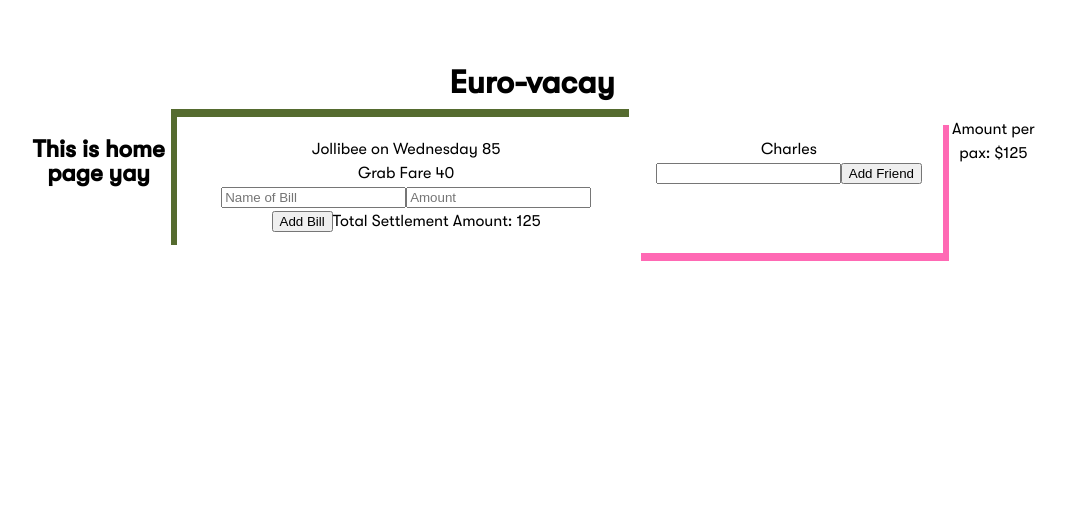
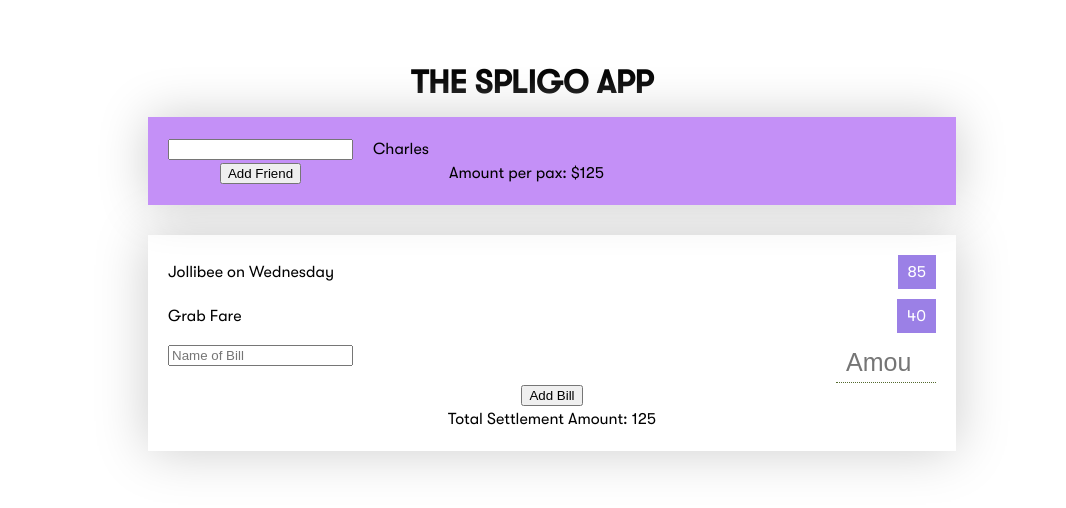
Before and after one commit to rachellesg/splitwise, a React (Create React App) app: page / in a window 1280 px wide. Shown: the top 508 px of the page, without its empty margins (108-1174 px from the left). Built offline with nearby package versions, Linux system fonts and the light colour scheme.

Commit message:
style: update some basic styling
in progress doh

```diff
--- a/src/App.js
+++ b/src/App.js
@@ -10,7 +10,7 @@ function App() {
   return (
     <Router>
       <Container>
-        <Header>Euro-vacay</Header>
+        <Header>THE SPLIGO APP</Header>
         <Switch>
           <Route path="/about">About</Route>
           <Route path="/">
--- a/src/components/Bills/List/Bill/index.jsx
+++ b/src/components/Bills/List/Bill/index.jsx
@@ -1,7 +1,7 @@
 function Bill({ bill }) {
   return (
-    <div>
-      {bill.name} {bill.amount}
+    <div className="bill-content">
+      {bill.name} <div className="bill-content_amount">{bill.amount}</div>
     </div>
   );
 }
--- a/src/components/Friends/List/Friend/index.jsx
+++ b/src/components/Friends/List/Friend/index.jsx
@@ -1,5 +1,5 @@
 function Friend({ friend }) {
-  return <div>{friend}</div>;
+  return <div className="friends-content_friend">{friend}</div>;
 }
 
 export default Friend;
--- a/src/components/Friends/List/index.jsx
+++ b/src/components/Friends/List/index.jsx
@@ -2,7 +2,11 @@ import Friend from "./Friend";
 
 function FriendsList({ friends }) {
   return friends.map((friend, index) => {
-    return <Friend key={index} friend={friend.name} />;
+    return (
+      <div className="friends-content">
+        <Friend key={index} friend={friend.name} />
+      </div>
+    );
   });
 }
 
--- a/src/pages/Home/index.jsx
+++ b/src/pages/Home/index.jsx
@@ -55,20 +55,30 @@ function Home() {
   // }, [friends]);
   return (
     <ContentWrapper>
-      <h1>This is home page yay</h1>
+      <FriendsWrapper>
+        <div className="friends-fields">
+          <input ref={friendsRef} type="text" />
+          <br />
+          <button onClick={handleAddFriend}>Add Friend</button>
+        </div>
+        <FriendsList friends={friends} />
+        <br />
+        Amount per pax: ${totalBills / friends.length}
+      </FriendsWrapper>
       <BillWrapper>
         <BillsList bills={bills} />
-        <input ref={billNameRef} type="text" placeholder="Name of Bill" />
-        <input ref={billRef} type="number" placeholder="Amount" />
+        <div className="bill-fields">
+          <div className="bill-fields_name">
+            <input ref={billNameRef} type="text" placeholder="Name of Bill" />
+          </div>
+          <div className="bill-fields_amount">
+            <input ref={billRef} type="number" placeholder="Amount" />
+          </div>
+        </div>
         <button onClick={handleAddBill}>Add Bill</button>
+        <br />
         Total Settlement Amount: {totalBills}
       </BillWrapper>
-      <FriendsWrapper>
-        <FriendsList friends={friends} />
-        <input ref={friendsRef} type="text" />
-        <button onClick={handleAddFriend}>Add Friend</button>
-      </FriendsWrapper>
-      Amount per pax: ${totalBills / friends.length}
     </ContentWrapper>
   );
 }
@@ -76,18 +86,58 @@ function Home() {
 export default Home;
 
 const ContentWrapper = styled.section`
+  /* display: inline-flex;
+  justify-content: space-between; */
+  width: 768px;
+  margin: 0 auto;
+`;
+
+const FriendsWrapper = styled.div`
   display: inline-flex;
-  justify-content: space-between;
+  width: 100%;
+  padding: 20px;
+  margin: 0 0 30px;
+  box-shadow: 0 0 50px #ccc;
+  background: #c490f7;
+
+  .friends-fields {
+  }
+  .friends-content {
+    padding: 0 20px;
+    .friends-content_friend {
+    }
+  }
 `;
 
 const BillWrapper = styled.div`
+  width: 100%;
   padding: 20px;
-  box-shadow: -6px -8px 0 0 darkolivegreen;
+  box-shadow: 0 0 50px #ccc;
+
+  .bill-fields {
+    display: flex;
+    justify-content: space-between;
+    input[type="number"] {
+      border-top: 0;
+      border-left: 0;
+      border-right: 0;
+      border-bottom: 1px dotted darkolivegreen;
+      font-size: 25px;
+      width: 80px;
+      padding: 5px 10px;
+    }
+  }
+  .bill-content {
+    display: flex;
+    justify-content: space-between;
+    align-items: center;
+    margin-bottom: 10px;
+    .bill-content_title {
+    }
+    .bill-content_amount {
+      background: #9b80e6;
+      color: #ffffff;
+      padding: 5px 10px;
+    }
+  }
 `;
-
-const FriendsWrapper = styled.div`
-  width: 40%;
-  max-width: 300px;
-  padding: 20px;
-  box-shadow: 6px 8px hotpink;
-`;
```
Also changed, not shown: 1 other file (tests, documents, lock files or other folders).
